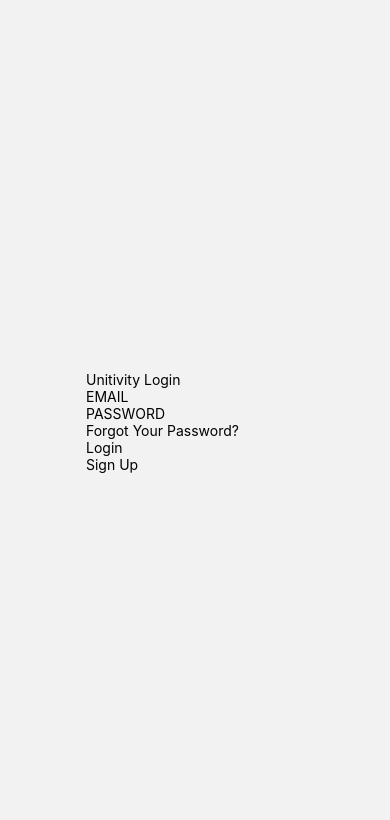
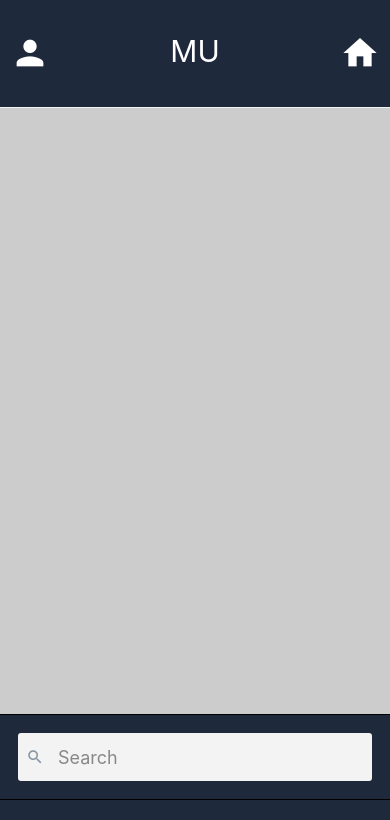
Before and after one commit to timothymlee/MURCApp-Fork-, a React Native app: screen /Home in a window 390 px wide. Shown: the top 820 px of the page. Built offline with nearby package versions, Linux system fonts and the light colour scheme.

Commit message:
Added to Home Screen

```diff
--- a/App.js
+++ b/App.js
@@ -23,10 +23,10 @@
   return (
     <NavigationContainer>
       <Stack.Navigator screenOptions={{ headerShown: false }}>
+      <Stack.Screen name = "Home" component = {Home} />
+          {props => (<Home {...props} />)}
         <Stack.Screen name = "Index" component = {Index} />
           {props => (<Index {...props} />)}
-        <Stack.Screen name = "Home" component = {Home} />
-          {props => (<Home {...props} />)}
       </Stack.Navigator>
     </NavigationContainer>
   );
--- a/screens/home.tsx
+++ b/screens/home.tsx
@@ -1,5 +1,7 @@
 import { ImageBackground, Pressable, StyleSheet, Text, TextInput, View } from "react-native";
 import React from 'react';
+import { Header, Icon, SearchBar } from "@rneui/themed";
+import { SafeAreaProvider } from "react-native-safe-area-context";
 
 type CompProps = {
   // We are only using the navigate and goBack functions
@@ -7,31 +9,47 @@
 };
 
 export default function Home(props: CompProps) {
+  const [value, setValue] = React.useState("");
+
   return (
     <>
-        <View style={styles.container}>
-          <View style={[styles.something, styles.something]}>
-            <Text style={styles.something}>Unitivity Login</Text>
-            <TextInput
-            placeholderTextColor="#000"
-            style={styles.something}
-            placeholder="EMAIL"
+        <View style={styles.page}>
+          <Header
+            backgroundImageStyle={{}}
+            barStyle="default"
+            centerComponent={{
+              text: "MU",
+              style: { color: "#fff", fontSize: 30 }
+            }}
+            centerContainerStyle={{}}
+            containerStyle={styles.header}
+            leftComponent={{ icon: "person", color: "#fff", size: 40 }}
+            leftContainerStyle={{}}
+            linearGradientProps={{}}
+            placement="center"
+            rightComponent={{ icon: "home", color: "#fff", size: 40 }}
+            rightContainerStyle={{}}
+            statusBarProps={{}}
+          />
+
+          <View style={styles.app_container}>
+
+          </View>
+
+          <View style={styles.search_container}>
+            <SearchBar
+              platform="default"
+              containerStyle={{backgroundColor: null}}
+              inputContainerStyle={{backgroundColor: '#F3F3F3', margin: 10}}
+              inputStyle={{}}
+              leftIconContainerStyle={{}}
+              rightIconContainerStyle={{}}
+              loadingProps={{}}
+              onChangeText={newVal => setValue(newVal)}
+              placeholder="Search"
+              placeholderTextColor="#888"
+              value={value}
             />
-            <TextInput
-            secureTextEntry={true}
-            placeholderTextColor="#000"
-            style={styles.something}
-            placeholder="PASSWORD"
-            />
-            <Pressable  onPress={()=>{props.navigation.navigate('ForgotPassword')}}>
-              <Text style={styles.something}>Forgot Your Password?</Text>
-            </Pressable>
-            <Pressable style={styles.something} onPress={()=>{props.navigation.navigate('Explore')}}>
-              <Text style={styles.something}>Login</Text>
-            </Pressable>
-            <Pressable style={styles.something} onPress={()=>{ props.navigation.navigate('SignUp')}}>
-              <Text style={styles.something}>Sign Up</Text>
-            </Pressable>
           </View>
         </View>
     </>
@@ -39,10 +57,20 @@
 }
 
 const styles = StyleSheet.create({
-  container: {
-    flex: 1,
-    alignItems: 'center',
-    justifyContent: 'center',
+  app_container: {
+    backgroundColor: '#CCC',
+    flex: 7
   },
-  something: {}
+  header: {
+    backgroundColor: '#1E293B',
+    flex: 1
+  },
+  search_container: {
+    backgroundColor: '#1E293B',
+    flex: 1.5
+  },
+  page: {
+    backgroundColor: 'red',
+    flex: 1
+  }
 });
```
Also changed, not shown: package.json (+8 -3 lines), 1 other file (tests, documents, lock files or other folders).
